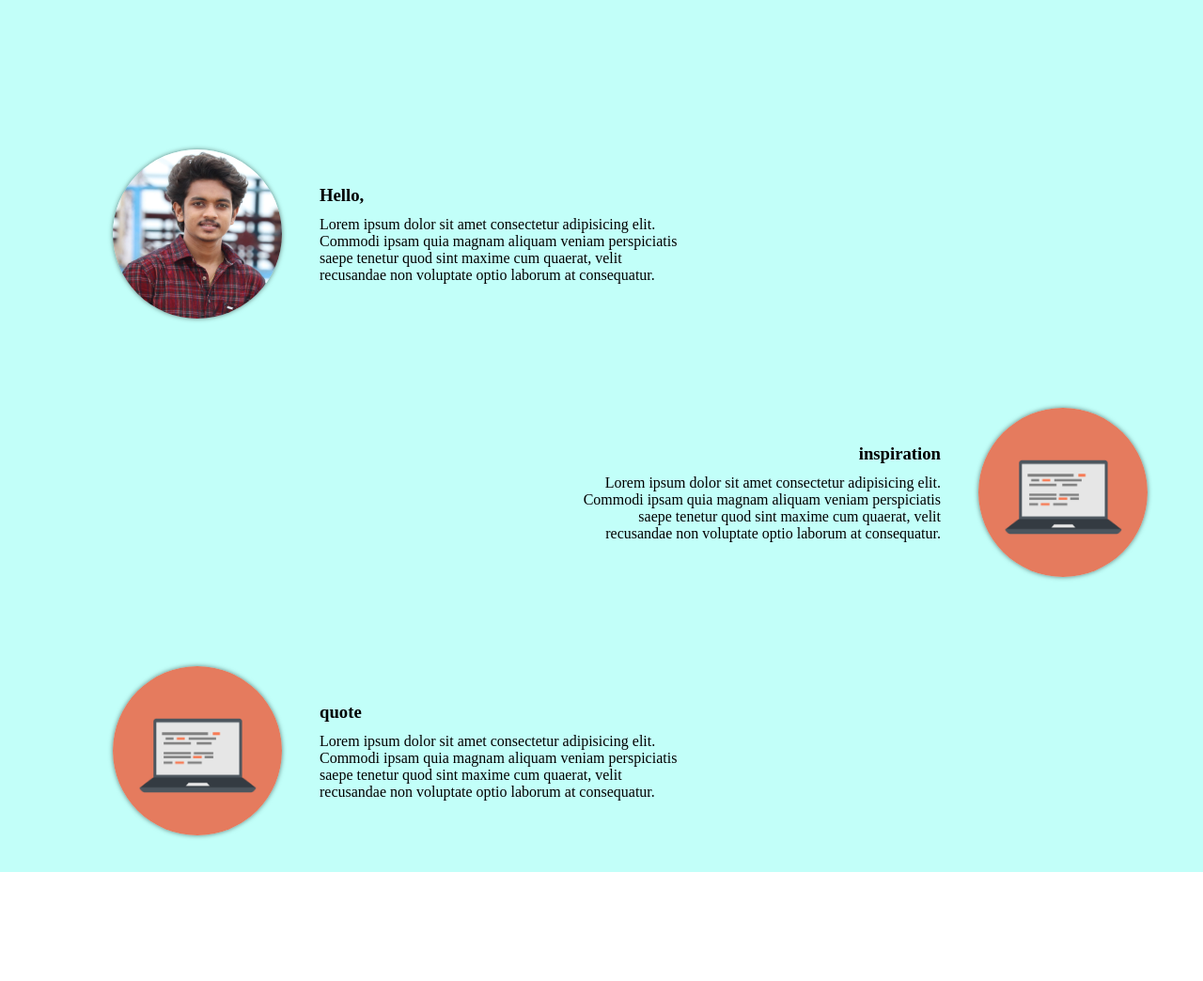
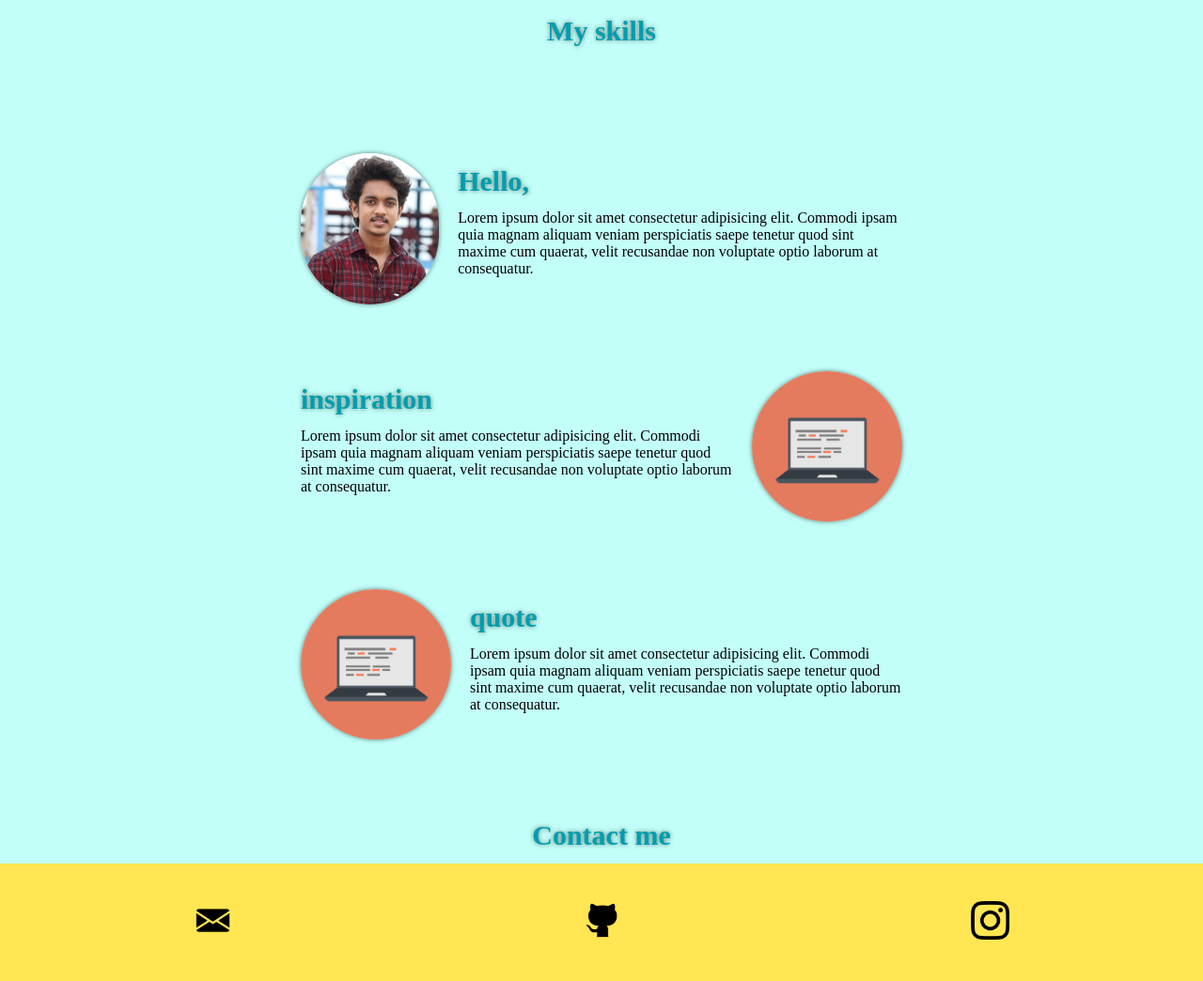
Before and after one commit to DInesh0420/CV, a plain HTML site: page index.html in a window 1280 px wide. Shown: the part 917-1961 px from the top of the page at 94% size. Before the commit the page ends 1904 px from the top, so only its background shows below. Drawn offline with Linux system fonts and the light colour scheme; a web font is replaced by a local one.

Commit message:
6/12/2021

```diff
--- a/Styles/cheese.css
+++ b/Styles/cheese.css
@@ -1,6 +1,11 @@
 * {
   margin: 0;
   padding: 0;
+}
+body {
+  -webkit-font-smoothing: antialiased;
+  text-align: center;
+  background-color: #c2fff9;
 }
 section {
   position: relative;
@@ -81,16 +86,9 @@ section .wave.wave4 {
     background-position-x: -1000px;
   }
 }
-main {
-  background-color: #c2fff9;
-}
-.top {
-  background-color: #c2fff9;
-  text-align: center;
-  display: inline-flexbox;
-}
-.name {
-  text-align: center;
+.name,
+h2,
+h3 {
   position: relative;
   line-height: 60px;
   font-family: "Gwendolyn";
@@ -112,7 +110,7 @@ main {
 .bottom-cloud {
   position: absolute;
 }
-#bc2 {
+#bottomcloud2 {
   margin-top: 50px;
 }
 .top-cloud {
@@ -121,27 +119,39 @@ main {
   top: 20px;
 }
 .middle {
-  background-color: ##c2fff9;
-  padding-left: 100px;
-  padding-top: 100px;
+  width: 50%;
+  margin: 100px auto 100px auto;
 }
-.my-info {
-  /*background-color: #71dfe7;
+.middle h3,
+.middle p {
+  text-align: left;
+}
+#skill-img1 {
+  width: 23%;
+}
+.skill-img1 {
+  margin-right: 20px;
+  width: 25%;
+  float: left;
   box-shadow: 0 0 5px rgba(0, 0, 0, 0.5);
-  border-top-left-radius: 30px;
-  border-bottom-right-radius: 30px;*/
-  padding: 20px;
-  height: 199px;
-  max-width: 626px;
-  text-align: left;
-  display: inline-flexbox;
-  animation: moving 3s;
-  position: relative;
+  border-radius: 360px;
+}
+.skill-img2 {
+  margin-left: 20px;
+  width: 25%;
+  float: right;
+  box-shadow: 0 0 5px rgba(0, 0, 0, 0.5);
+  border-radius: 360px;
+}
+.my-info1,
+.my-info2 {
+  margin: 100px auto 100px auto;
+  animation: moving 1s linear;
 }
 @keyframes moving {
   0% {
     opacity: 0;
-    top: 400px;
+    top: 40px;
   }
   25% {
     opacity: 0.2;
@@ -160,49 +170,16 @@ main {
     top: 0px;
   }
 }
-.my-info2 {
-  /*background-color: #71dfe7;
-  box-shadow: 0 0 5px rgba(0, 0, 0, 0.5);
-  border-top-left-radius: 22px;
-  border-bottom-right-radius: 22px;*/
-  padding: 20px;
-  height: 199px;
-  max-width: 626px;
-  text-align: right;
-  position: relative;
-  left: 475px;
+.footer {
+  background-color: #ffe652;
 }
-.inspi {
-  margin-right: 232px;
+ul {
+  padding: 40px 20px 40px 20px;
+  background-color: #ffe652;
+  display: flex;
+  list-style: none;
 }
-.tin {
-  transition: ease-in;
-  height: 180px;
-  width: 180px;
-  box-shadow: 0 0 5px rgba(0, 0, 0, 0.5);
-  border-radius: 360px;
+ul img {
+  width: 10%;
+  margin: auto 20px auto 20px;
 }
-h3 {
-  position: relative;
-  top: 26px;
-}
-.left {
-  position: relative;
-  left: 220px;
-  bottom: 172px;
-}
-.left p {
-  margin-right: 232px;
-  position: relative;
-  top: 37px;
-}
-.right {
-  position: relative;
-  right: 220px;
-  bottom: 172px;
-}
-.right p {
-  margin-left: 232px;
-  position: relative;
-  top: 37px;
-}
--- a/index.html
+++ b/index.html
@@ -44,18 +44,23 @@
           <img src="images/webdev-removebg-preview (1).png" alt="mountain" />
           <img
             class="bottom-cloud"
-            id="bc2"
+            id="bottomcloud2"
             src="images/cloud.png"
             alt="cloud"
           />
         </div>
       </div>
-      <br />
-      <br />
+
+      <h2>My skills</h2>
+
       <div class="middle">
-        <div class="my-info">
-          <img class="tin" src="images/mpic.JPG" alt="my_image" />
-          <span class="left">
+        <div class="my-info1">
+          <img
+            class="skill-img1"
+            id="skill-img1"
+            src="images/mpic.JPG"
+            alt="my_image"
+          />
           <h3>Hello,</h3>
           <p>
             Lorem ipsum dolor sit amet consectetur adipisicing elit. Commodi
@@ -63,13 +68,10 @@
             sint maxime cum quaerat, velit recusandae non voluptate optio
             laborum at consequatur.
           </p>
-          </span>
         </div>
-        <br />
-        <br />
+
         <div class="my-info2">
-          <img class="tin" src="images/computer.png" alt="my_image" />
-          <span class="right">
+          <img class="skill-img2" src="images/computer.png" alt="my_image" />
           <h3>inspiration</h3>
           <p>
             Lorem ipsum dolor sit amet consectetur adipisicing elit. Commodi
@@ -77,13 +79,10 @@
             sint maxime cum quaerat, velit recusandae non voluptate optio
             laborum at consequatur.
           </p>
-          </span>
         </div>
-        <br />
-        <br />
-        <div class="my-info">
-          <img class="tin" src="images/computer.png" alt="my_image" />
-          <span class="left">
+
+        <div class="my-info1">
+          <img class="skill-img1" src="images/computer.png" alt="my_image" />
           <h3>quote</h3>
           <p>
             Lorem ipsum dolor sit amet consectetur adipisicing elit. Commodi
@@ -91,9 +90,32 @@
             sint maxime cum quaerat, velit recusandae non voluptate optio
             laborum at consequatur.
           </p>
-          </span>
         </div>
       </div>
     </main>
+
+    <h2>Contact me</h2>
+
+    <footer>
+      <div>
+        <ul>
+          <li>
+            <a href="sureshdinesh54@gmail.com"
+              ><img src="images/envelope.png" alt="mail"
+            /></a>
+          </li>
+          <li>
+            <a href="https://github.com/DInesh0420/CV"
+              ><img src="images/github (1).png" alt="github"
+            /></a>
+          </li>
+          <li>
+            <a href="https://www.instagram.com/_.dinesh_20._/"
+              ><img src="images/instagram.png" alt="instagram"
+            /></a>
+          </li>
+        </ul>
+      </div>
+    </footer>
   </body>
 </html>
```
Also changed, not shown: images/envelope.png (added), images/github (1).png (added), images/instagram.png (added). Lines whose indentation alone changed are shown as unchanged.
